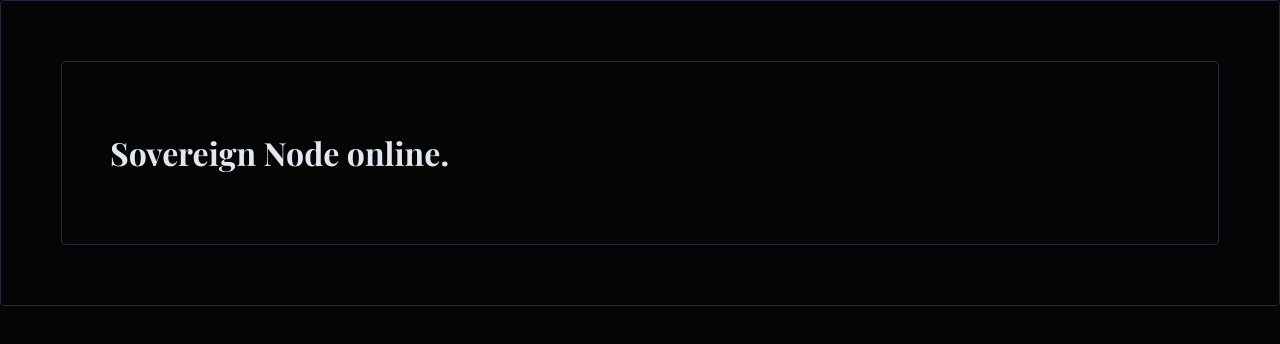
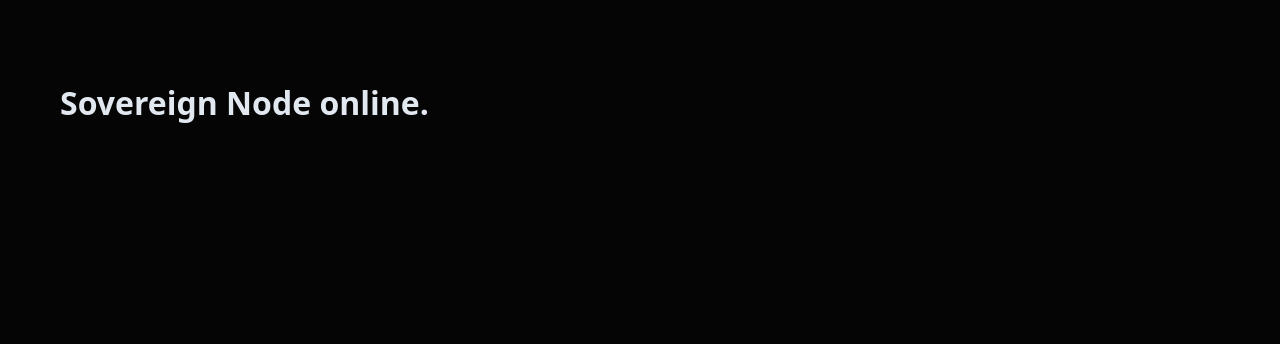
Before and after one commit to Chevy8657/the-gated-scrolls, a Next.js app: page / in a window 1280 px wide. Shown: the top 344 px of the page. Built offline with nearby package versions, Linux system fonts and the light colour scheme.

Commit message:
Refactor CSS variables and update typography imports

```diff
--- a/app/globals.css
+++ b/app/globals.css
@@ -1,43 +1,51 @@
 /* === DIGITAL GOTHIC BRANDING PROTOCOL === */
 
 /* Typography */
-@import url('https://fonts.googleapis.com/css2?family=Playfair+Display:wght@400;600;700&family=JetBrains+Mono:wght@300;400;600&display=swap');
+@import url('https://fonts.googleapis.com/css2?family=Playfair+Display:wght@400;600;700&display=swap');
 
 :root {
   --obsidian: #050505;
   --foundry-teal: #008080;
+  --foundry-teal-glow: rgba(0, 128, 128, 0.15);
   --institutional-gold: #D4AF37;
-  --slate: #E2E8F0;
-
-  --border-slate: #1E293B;
-  --glow-teal: 0 0 20px rgba(0, 128, 128, 0.15);
-
-  --spacing-lg: 48px;
+  --slate-text: #E2E8F0;
+  --border-dark: #1E293B;
 }
 
-/* Global Reset */
-html, body {
+/* Global Body */
+body {
+  background-color: var(--obsidian);
+  color: var(--slate-text);
   margin: 0;
-  padding: 0;
-  background: var(--obsidian);
-  color: var(--slate);
-  font-family: 'JetBrains Mono', monospace;
+  font-family: ui-sans-serif, system-ui, -apple-system, sans-serif;
 }
 
-/* Headings */
-h1, h2, h3, h4 {
-  font-family: 'Playfair Display', serif;
-  color: var(--slate);
+/* Institutional Components */
+.node-card {
+  background: rgba(15, 15, 15, 0.6);
+  border: 1px solid var(--border-dark);
+  border-radius: 12px;
+  box-shadow: 0 0 40px var(--foundry-teal-glow);
 }
 
-/* Containers */
-section, main, div {
-  border: 1px solid var(--border-slate);
-  padding: var(--spacing-lg);
-  border-radius: 4px;
+.gold-accent {
+  color: var(--institutional-gold);
 }
 
-/* Active Glow */
-.active {
-  box-shadow: var(--glow-teal);
+.teal-accent {
+  color: var(--foundry-teal);
 }
+
+.protocol-table th {
+  text-transform: uppercase;
+  letter-spacing: 0.15em;
+  font-size: 0.75rem;
+  color: #64748b;
+  padding: 1.5rem;
+  border-bottom: 1px solid var(--border-dark);
+}
+
+.protocol-table td {
+  padding: 1.5rem;
+  border-bottom: 1px solid #0f172a;
+}
```
